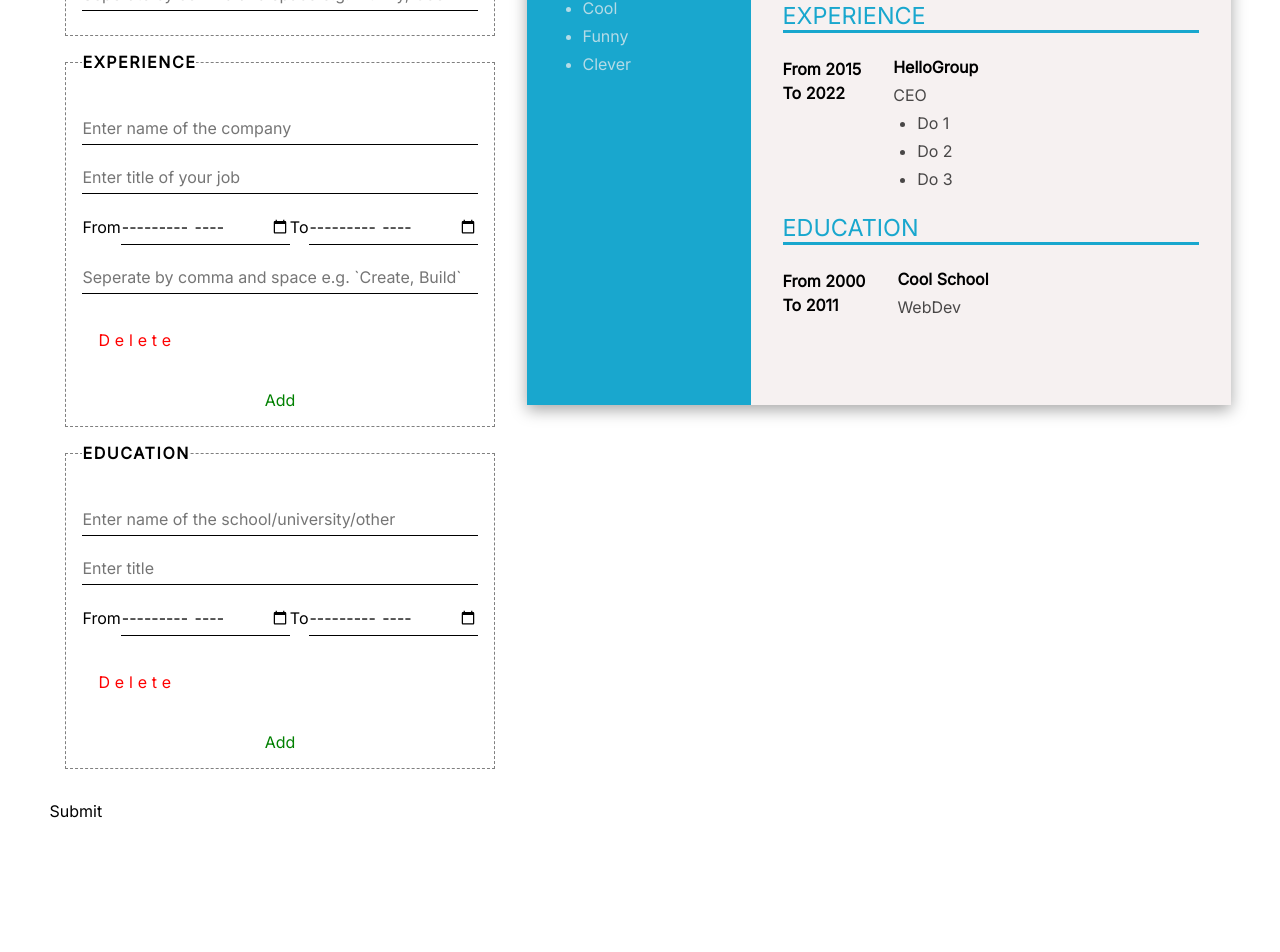
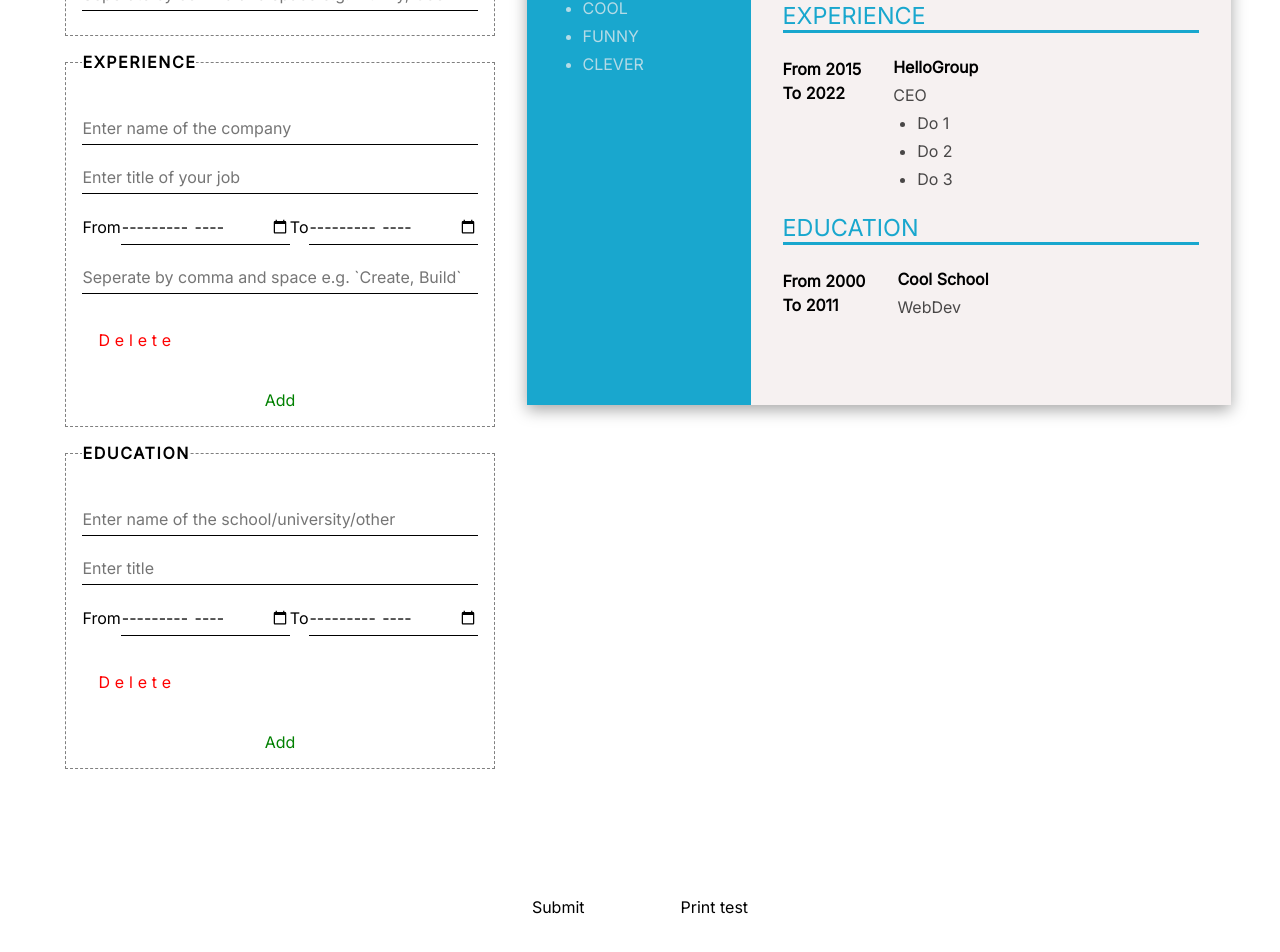
Before and after one commit to George-Al3xander/CV-APP, a React app: page / in a window 1280 px wide. Shown: the part 532-1484 px from the top of the page. Before the commit the page ends 1353 px from the top, so only its background shows below. Built offline with nearby package versions, Linux system fonts and the light colour scheme.

Commit message:
First commit

```diff
--- a/package.json
+++ b/package.json
@@ -24,6 +24,7 @@
   },
   "dependencies": {
     "react": "^18.2.0",
-    "react-dom": "^18.2.0"
+    "react-dom": "^18.2.0",
+    "react-to-print": "^2.14.12"
   }
 }
--- a/src/App.js
+++ b/src/App.js
@@ -1,5 +1,5 @@
 import React, {Component} from "react";
-
+import ReactToPrint from "react-to-print"
 import CV from "./components/CV";
 import Form from "./components/Form";
 class App extends Component {
@@ -331,11 +331,19 @@ class App extends Component {
                         changeSkills = {this.change_skills}
                         test = {this.test}
                     />
-                    <CV data={this.state} />
+
+                    <CV ref={el => (this.componentRef = el)} data={this.state} />
 
                 </div>
                 <div className="btn_submit">
                     <button onClick={this.submitForm}>{this.state.btn_text}</button>
+                    <ReactToPrint
+                        trigger= {() => {
+                             return <button>Print test</button>
+                        }}
+                        documentTitle = "CV"
+                        content = {() => this.componentRef}
+                    />
                 </div>
             </div>
         )
--- a/src/styles.css
+++ b/src/styles.css
@@ -120,8 +120,8 @@ h1 {
   text-transform: uppercase;
 }
 
-li {
-  text-transform: capitalize;
+.skills li {
+  text-transform: uppercase;
 }
 
  .cv_left, .cv_right {
@@ -288,3 +288,26 @@ header h1 {
   background-color: red;
   color: white;
 }
+
+
+.btn_submit {
+  padding: 5rem;
+  text-align: center;
+}
+
+.btn_submit button {
+  transition: all .5s ease;
+  padding: 1rem 3rem;
+  border-radius: 5rem;
+
+
+}
+
+.btn_submit button:hover {
+  color: white;
+  cursor: pointer;
+  letter-spacing: 1.5rem;
+  background-color: var(--clr-secondary);
+  transition: all .5s ease;
+
+}
```
Also changed, not shown: 1 other file (tests, documents, lock files or other folders).
